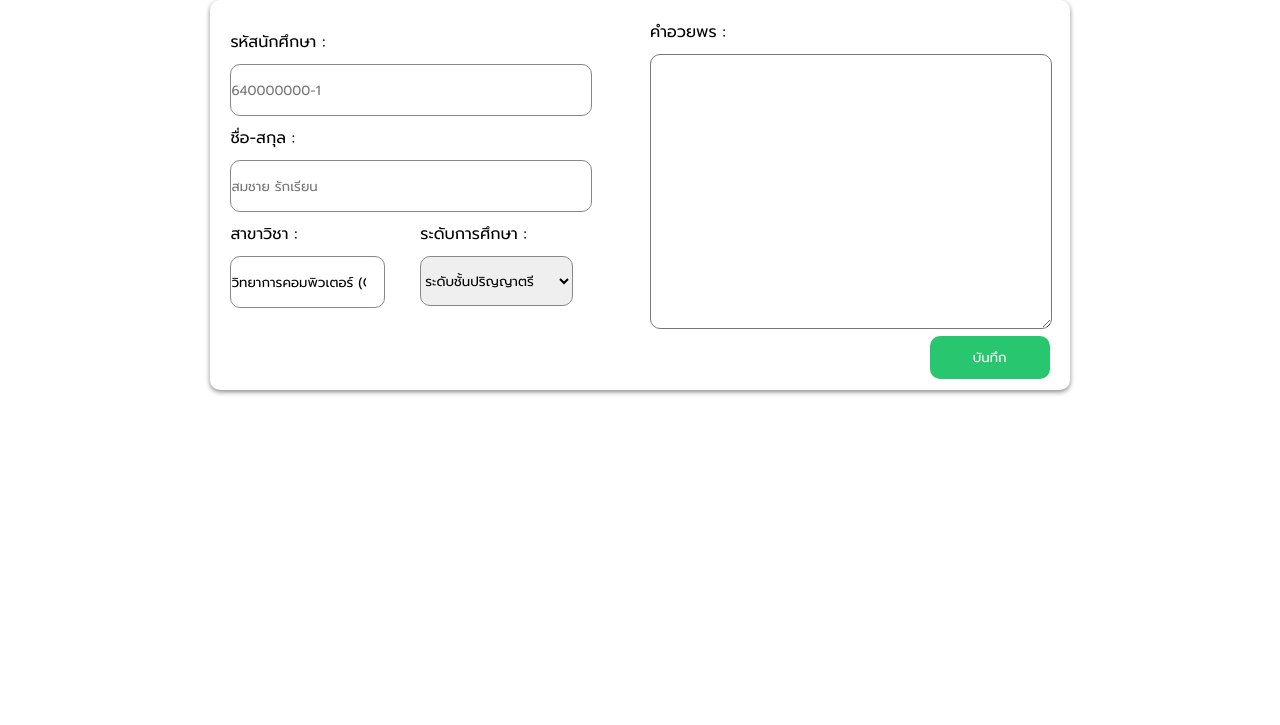
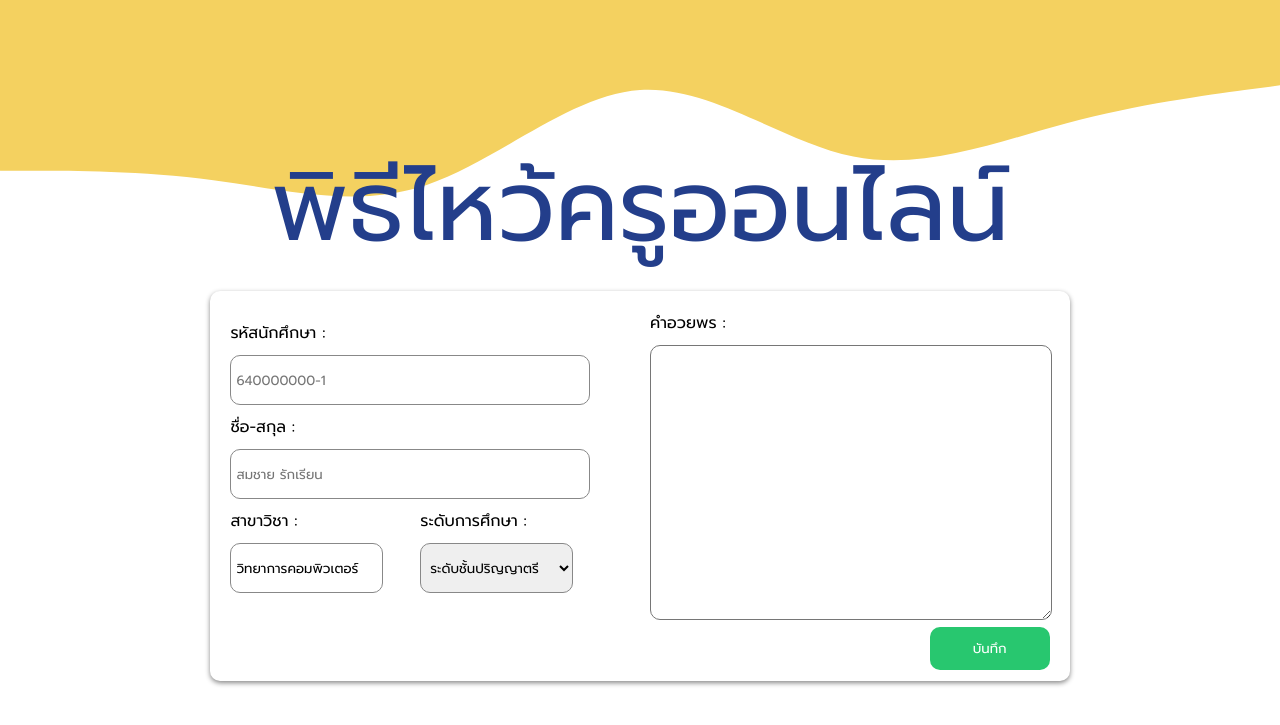
Before and after one commit to kkpanuwat/TeacherDay, a PHP site: page / in a window 1280 px wide. Shown: the top 725 px of the page. Run offline with PHP 8.4, Linux system fonts and the light colour scheme.

Commit message:
Update css

```diff
--- a/assets/css/index.css
+++ b/assets/css/index.css
@@ -11,10 +11,20 @@
     margin: 0;
     font-family: 'Prompt', sans-serif;
 }
+.svg-text {
+    font-size: 7em;
+    fill: #233E8B;
+}
 
 .container {
     width: 80vw;
     margin: 0 auto;
+}
+
+.topic {
+    position: relative;
+    top: 10%;
+    font-size: 200%;
 }
 
 .form {
@@ -38,7 +48,9 @@
     border-radius: 10px;
     height: 50px;
     margin-top: 10px;
+    padding: 5px;
     border: 1px solid var(--color-black);
+    box-sizing: border-box;
     transition: .2s;
 }
 
--- a/index.php
+++ b/index.php
@@ -11,6 +11,11 @@
 </head>
 
 <body>
+    <svg xmlns="http://www.w3.org/2000/svg" viewBox="0 0 1440 320">
+        <path fill="#F4D160" fill-opacity="1" d="M0,192L40,192C80,192,160,192,240,202.7C320,213,400,235,480,208C560,181,640,107,720,101.3C800,96,880,160,960,176C1040,192,1120,160,1200,138.7C1280,117,1360,107,1400,101.3L1440,96L1440,0L1400,0C1360,0,1280,0,1200,0C1120,0,1040,0,960,0C880,0,800,0,720,0C640,0,560,0,480,0C400,0,320,0,240,0C160,0,80,0,40,0L0,0Z"></path>
+    <text class="svg-text" x="50%" y="270" text-anchor="middle">พิธีไหว้ครูออนไลน์</text>
+    </svg>
+
     <div class="container">
         <div class="form-control">
             <div class="form">
```
